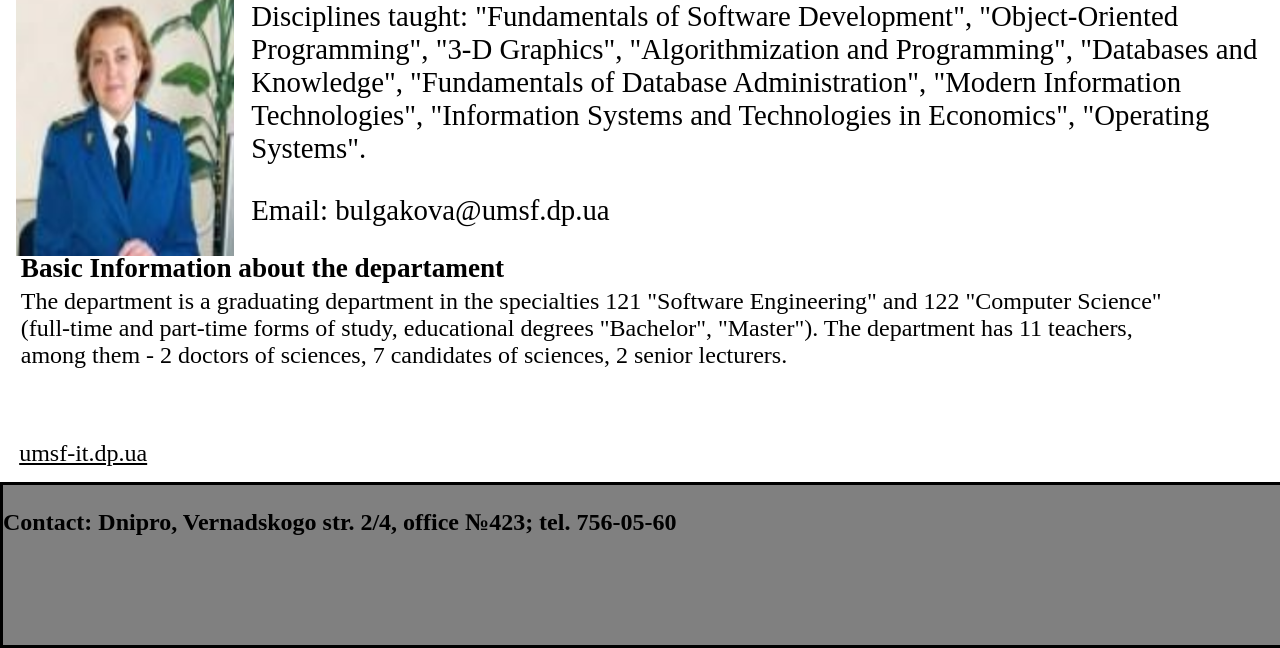
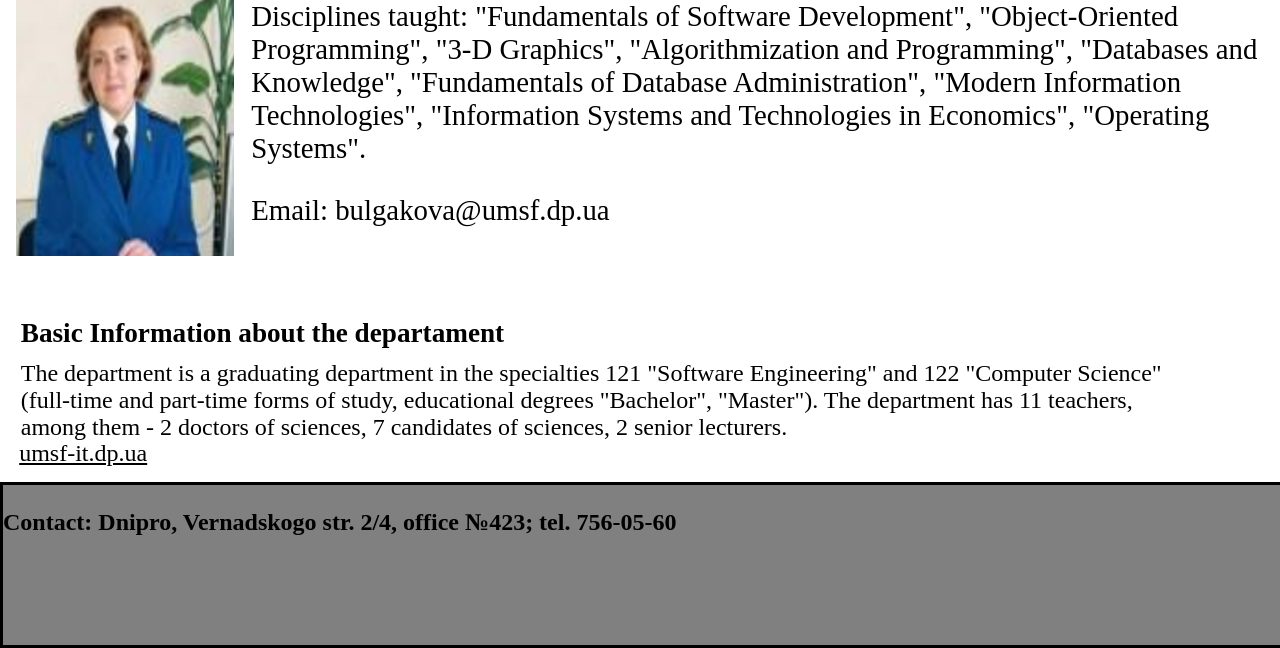
Before and after one commit to Grem23/web, a plain HTML site: page index.html in a window 1280 px wide. Shown: the part 152-800 px from the top of the page. Drawn offline with Linux system fonts and the light colour scheme.

Commit message:
Add files via upload

```diff
--- a/main.css
+++ b/main.css
@@ -95,7 +95,7 @@ img {
   display: block;
   margin-right: 100px;
   position: absolute;
-  padding: 13.6em 1% 1%;
+  padding: 16em 1% 1%;
   font-size: 170%;
   font-weight: bold;
 }
@@ -104,6 +104,6 @@ img {
   display: block;
   margin-right: 100px;
   position: absolute;
-  padding: 17em 1% 1%;
+  padding: 20em 1% 1%;
   font-size: 150%;
 }
```
